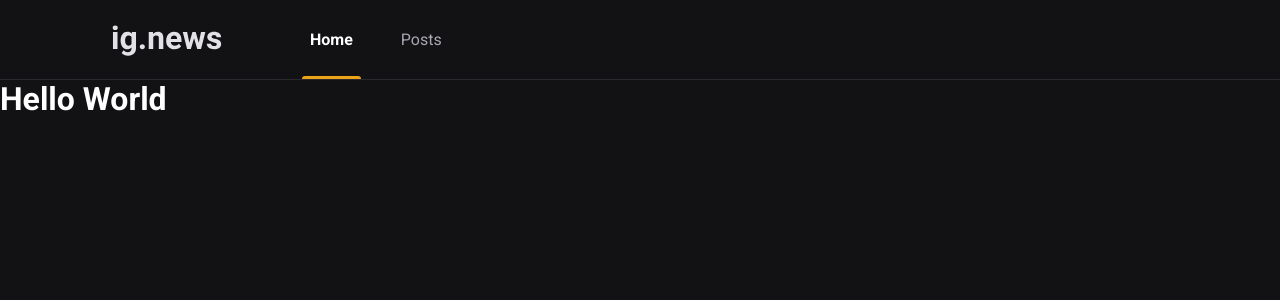
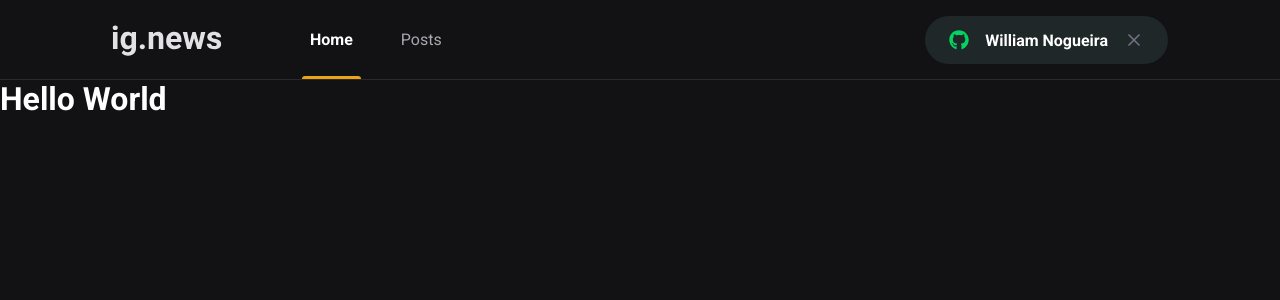
Before and after one commit to willnogueyra/ignews, a Next.js app: page / in a window 1280 px wide. Shown: the top 300 px of the page. Built offline with nearby package versions, Linux system fonts and the light colour scheme.

Commit message:
Componentes e páginas - SignInButton

```diff
--- a/package.json
+++ b/package.json
@@ -12,6 +12,7 @@
     "next": "11.1.2",
     "react": "17.0.2",
     "react-dom": "17.0.2",
+    "react-icons": "^4.2.0",
     "sass": "^1.39.2"
   },
   "devDependencies": {
--- a/src/components/Header/index.tsx
+++ b/src/components/Header/index.tsx
@@ -1,3 +1,4 @@
+import { SignInButton } from "../SignInButton"
 import styles from "./styles.module.scss"
 
 export function Header() {
@@ -9,6 +10,8 @@
           <a className={styles.active}>Home</a>
           <a>Posts</a>
         </nav>
+
+        <SignInButton />
       </div>
     </header>
   )
--- a/src/components/Header/styles.module.scss
+++ b/src/components/Header/styles.module.scss
@@ -49,4 +49,8 @@
       }
     }
   }
+
+  button {
+    margin-left: auto;
+  }
 }
--- /dev/null
+++ b/src/components/SignInButton/index.tsx
@@ -0,0 +1,28 @@
+import { FaGithub } from "react-icons/fa"
+import {FiX} from "react-icons/fi"
+import styles from './styles.module.scss'
+
+export function SignInButton() {
+  const isUserLoggedIn = true;
+
+  return (
+    isUserLoggedIn ? (
+      <button
+        type="button"
+        className={styles.signInButton}
+      >
+        <FaGithub color="#04d361" />
+        William Nogueira
+        <FiX color="#737380" className={styles.closeIcon}/>
+      </button>
+    ) : (
+    <button
+      type="button"
+      className={styles.signInButton}
+    >
+      <FaGithub color="#eba417" />
+      Sign in with Github
+    </button>
+    )
+  )
+}
--- /dev/null
+++ b/src/components/SignInButton/styles.module.scss
@@ -0,0 +1,32 @@
+.signInButton {
+  height: 3rem;
+  border-radius: 3rem;
+  background: var(--gray-850);
+  border: 0;
+  padding: 0 1.5rem;
+  display: flex;
+  align-items: center;
+  justify-content: center;
+  color: var(--white);
+  font-weight: bold;
+
+  svg {
+    width: 20px;
+    height: 20px;
+  }
+
+  svg:first-child {
+    margin-right: 1rem;
+
+  }
+
+  svg.closeIcon {
+    margin-left: 1rem;
+  }
+
+  transition: filter 0.2s;
+
+  &:hover {
+    filter: brightness(0.8)
+  }
+}
--- a/src/styles/global.scss
+++ b/src/styles/global.scss
@@ -10,6 +10,7 @@
   --gray-100: #e1e1e6;
   --gray-300: #a8a8b3;
   --gray-800: #29292e;
+  --gray-850: #1f2729;
   --gray-900: #121214;
 
   --cyan-500: #61dafb;
```
Also changed, not shown: 1 other file (tests, documents, lock files or other folders).
